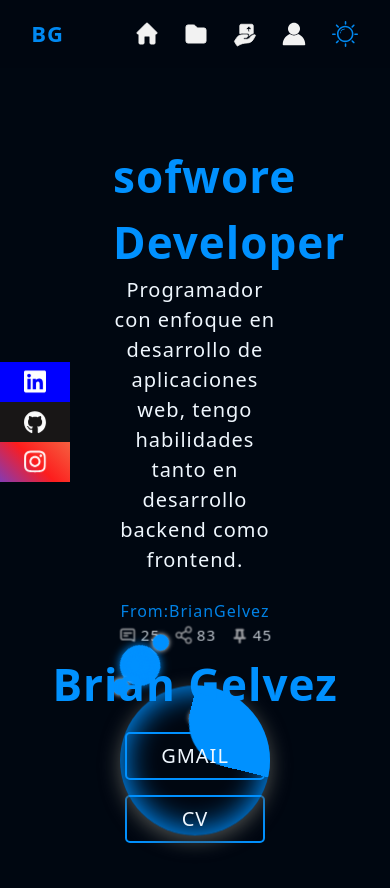
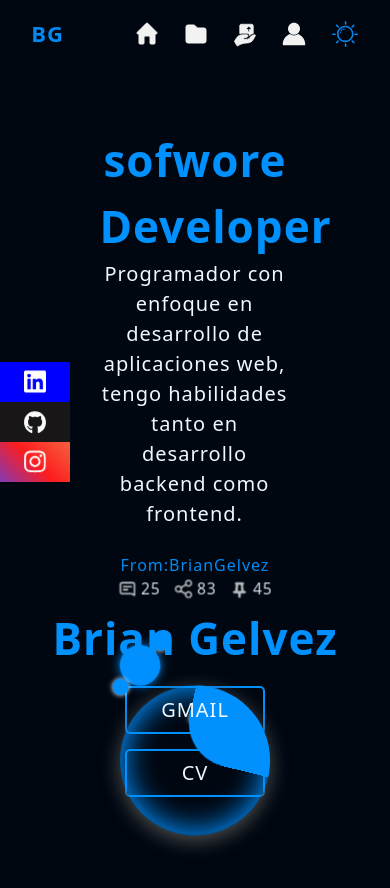
Before and after one commit to BrianGelvez/MiPortafolios-2.0, a React (Vite) app: page / in a window 390 px wide. Shown: the top 888 px of the page. Built offline with nearby package versions, Linux system fonts and the light colour scheme; what tailwindcss-animated would draw is missing.

Commit message:
update portis

```diff
--- a/src/views/home/home.module.css
+++ b/src/views/home/home.module.css
@@ -1,7 +1,7 @@
 .home{
     width: 100%;
     min-height: 100vh;
-    padding: 5vh 8%;
+    padding: 3vh 1%;
     display: flex;
     justify-content: space-between;
     align-items: center;
@@ -19,7 +19,7 @@
 .home .brian{
     width: auto;
     height: 400px;
-    margin-top: 12vh;
+    margin-top: 18vh;
     display: flex;
     align-items: center;
     flex-direction: column;
@@ -48,6 +48,6 @@
     }
 
     .home .brian {
-        margin-top: 0%;
+        margin-top: 0;
     }
 }
```
